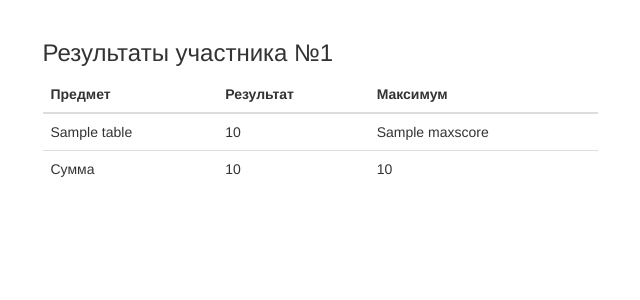
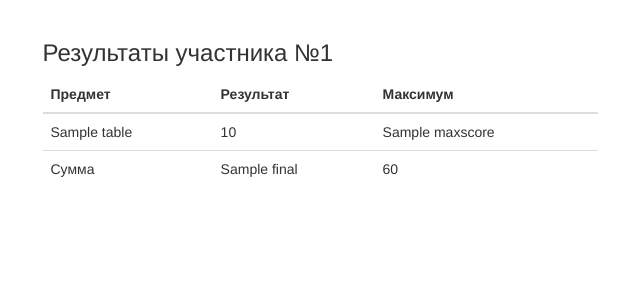
Before and after one commit to daniil-konovalenko/int-application-results, a Flask app: template app/templates/results.html in a window 1280 px wide. Shown: the part 52-352 px from the top of the page, without its empty margins (320-960 px from the left). Run offline with Flask 2, Linux system fonts and the light colour scheme; the template is opened without the code that fills it: most values are stand-ins (such as "Sample title", 1, 10 or a date in 2020); parts of the project's set-up code (start-up, migrations or seed data) failed here and were passed over; some libraries are stand-ins or nearby versions.

Commit message:
Fixed final value

```diff
--- a/app/templates/results.html
+++ b/app/templates/results.html
@@ -17,8 +17,8 @@
     {% endfor %}
         <tr>
             <td>Сумма</td>
-            <td>{{ table|sum(attribute=1) }}</td>
-            <td>{{ table|sum(attribute=2) }}</td>
+            <td>{{ final }}</td>
+            <td>60</td>
         </tr>
 </table>
 
--- a/app/views.py
+++ b/app/views.py
@@ -33,9 +33,16 @@ def results():
                          for column in student_results.__table__.columns.keys()
                          if student_results[column] is not None if column in subjects]
 
+        normalized_math_test = student_results.math_test / 13 * 20
+        sum_of_two_best = sum(sorted([result[1] for result in results_table[1:]],
+                                     reverse=True)[:2])
+
+        final = "{:.1f}".format(normalized_math_test + sum_of_two_best)
+
         return render_template('results.html',
                                table=results_table,
                                student_id=student_id,
+                               final=final
                                )
 
     else:
```
